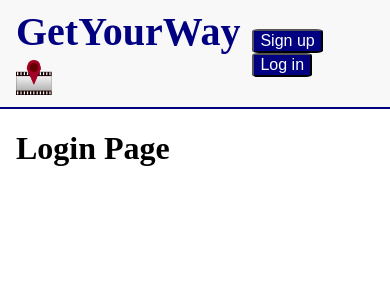
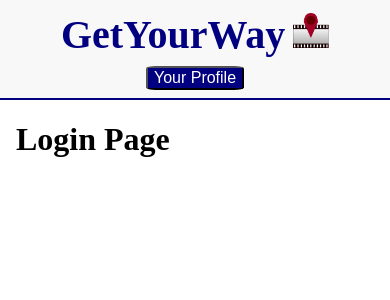
Before and after one commit to AdamJ-Dev/skynet-2, a React (Create React App) app in the folder frontend/: page /login in a window 390 px wide. Shown: the top 300 px of the page. Built offline with nearby package versions, Linux system fonts and the light colour scheme.

Commit message:
[36] responsive navbar and epg, some navbar restyling/factoring

```diff
--- a/frontend/src/app/components/navbar/index.module.css
+++ b/frontend/src/app/components/navbar/index.module.css
@@ -9,6 +9,13 @@
   border-bottom: 2px solid var(--main-colour);
 }
 
+@media (max-width: 450px) {
+  .navBar {
+    flex-direction: column;
+    gap: 0.5rem;
+  }
+}
+
 .navHeadline:hover {
   cursor: pointer;
 }
@@ -18,7 +25,7 @@
   display: inline;
   font-size: 2.5rem;
   color: var(--main-colour);
-  margin-right: .5rem;
+  margin-right: 0.5rem;
 }
 
 .navLogo {
--- a/frontend/src/app/components/navbar/profile-links/index.js
+++ b/frontend/src/app/components/navbar/profile-links/index.js
@@ -4,11 +4,10 @@ import { getLoginPath, getProfilePath, getSignupPath } from '../../../../config/
 import styles from './index.module.css';
 
 // temp for testing:
-const user = null;
-// const user = {
-//   id: 1,
-//   username: "adam",
-// };
+// const user = null;
+const user = {
+  id: 1,
+};
 
 const ProfileLinks = () => {
   const navigate = useNavigate();
@@ -16,14 +15,15 @@ const ProfileLinks = () => {
   return (
     <span>
       {user ? (
-        <span onClick={() => navigate(getProfilePath(user.id))} className={styles.initialsIcon}>
-          <span>{user.username.charAt(0).toUpperCase()}</span>
-        </span>
+        <button onClick={() => navigate(getProfilePath(user.id))} className={styles.authButton}>
+          Your Profile
+        </button>
       ) : (
         <>
           <button onClick={() => navigate(getSignupPath())} className={styles.authButton}>
             Sign up
           </button>
+          &nbsp;
           <button onClick={() => navigate(getLoginPath())} className={styles.authButton}>
             Log in
           </button>
--- a/frontend/src/app/components/navbar/profile-links/index.module.css
+++ b/frontend/src/app/components/navbar/profile-links/index.module.css
@@ -6,7 +6,6 @@
   border-radius: 10%;
   background: var(--main-colour);
   color: white;
-  margin: 0 0.25rem;
 }
 
 .authButton:hover {
--- a/frontend/src/app/pages/home/epg/index.module.css
+++ b/frontend/src/app/pages/home/epg/index.module.css
@@ -3,6 +3,7 @@
 .epg {
   border: 3px solid var(--main-colour);
   padding: 1rem;
+  overflow: auto;
 }
 
 .searchBarRow {
--- a/frontend/src/app/pages/home/epg/utils/getGridInfo.js
+++ b/frontend/src/app/pages/home/epg/utils/getGridInfo.js
@@ -2,6 +2,7 @@ import { calculateDurationInMinutes } from '../../../../../lib/calculateDuration
 
 export const numHeaderRows = 1;
 export const channelsColumnTrack = 60;
+export const minColumnWidth = "2px";
 
 export const getGridInfo = (channels, programmes) => {
   const numRows = getNumRows(channels);
--- a/frontend/src/app/pages/home/epg/utils/initialiseCssGrid.js
+++ b/frontend/src/app/pages/home/epg/utils/initialiseCssGrid.js
@@ -1,10 +1,10 @@
-import { getGridInfo } from './getGridInfo';
+import { getGridInfo, minColumnWidth } from './getGridInfo';
 
 export const initialiseCssGrid = (channels, programmes) => {
   const gridInfo = getGridInfo(channels, programmes);
   return {
     display: 'grid',
-    gridTemplateColumns: `repeat(${gridInfo.numColumms}, 1fr)`,
+    gridTemplateColumns: `repeat(${gridInfo.numColumms}, minmax(${minColumnWidth}, 1fr)`,
     gridTemplateRows: `repeat(${gridInfo.numRows}, 1fr)`,
   };
 };
```
